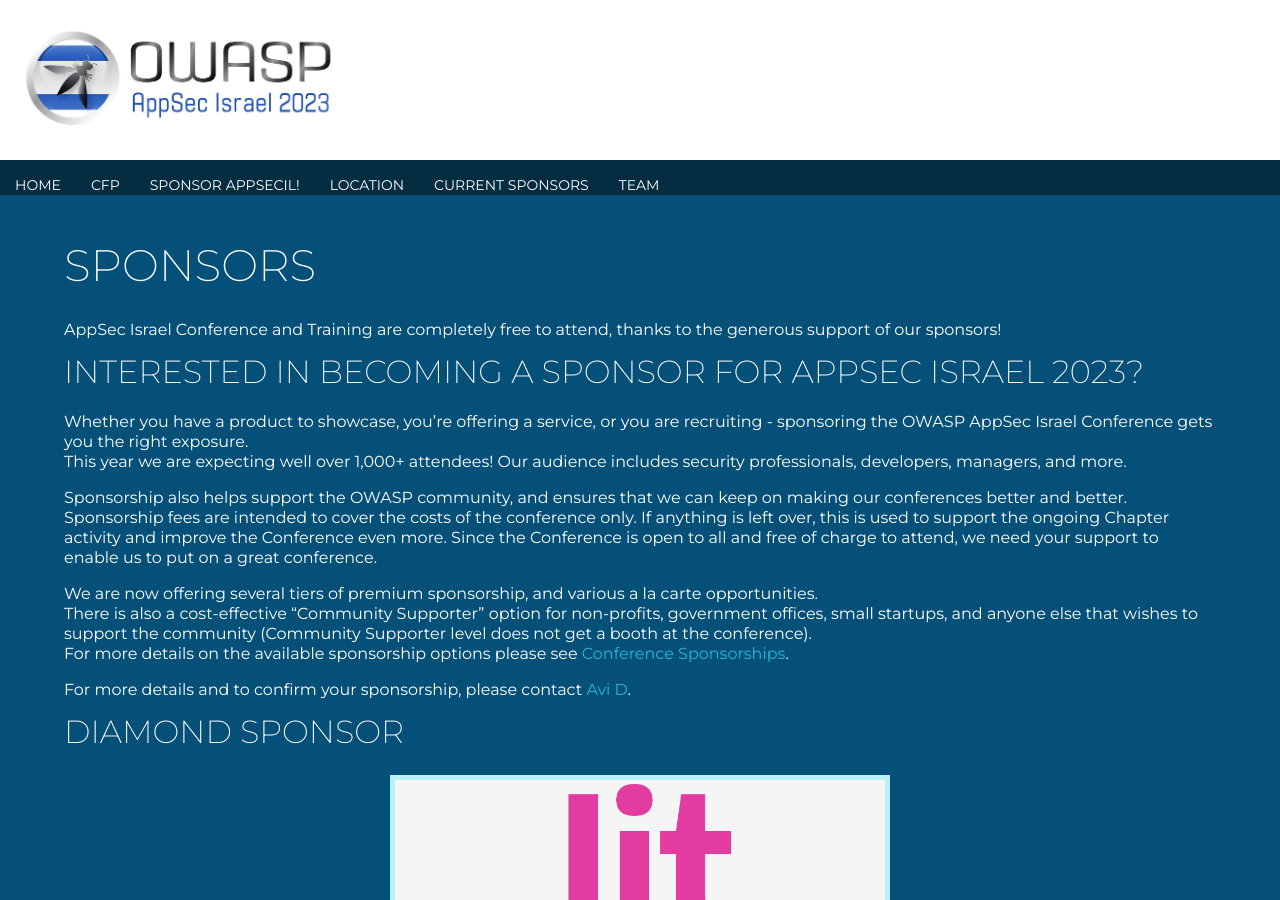
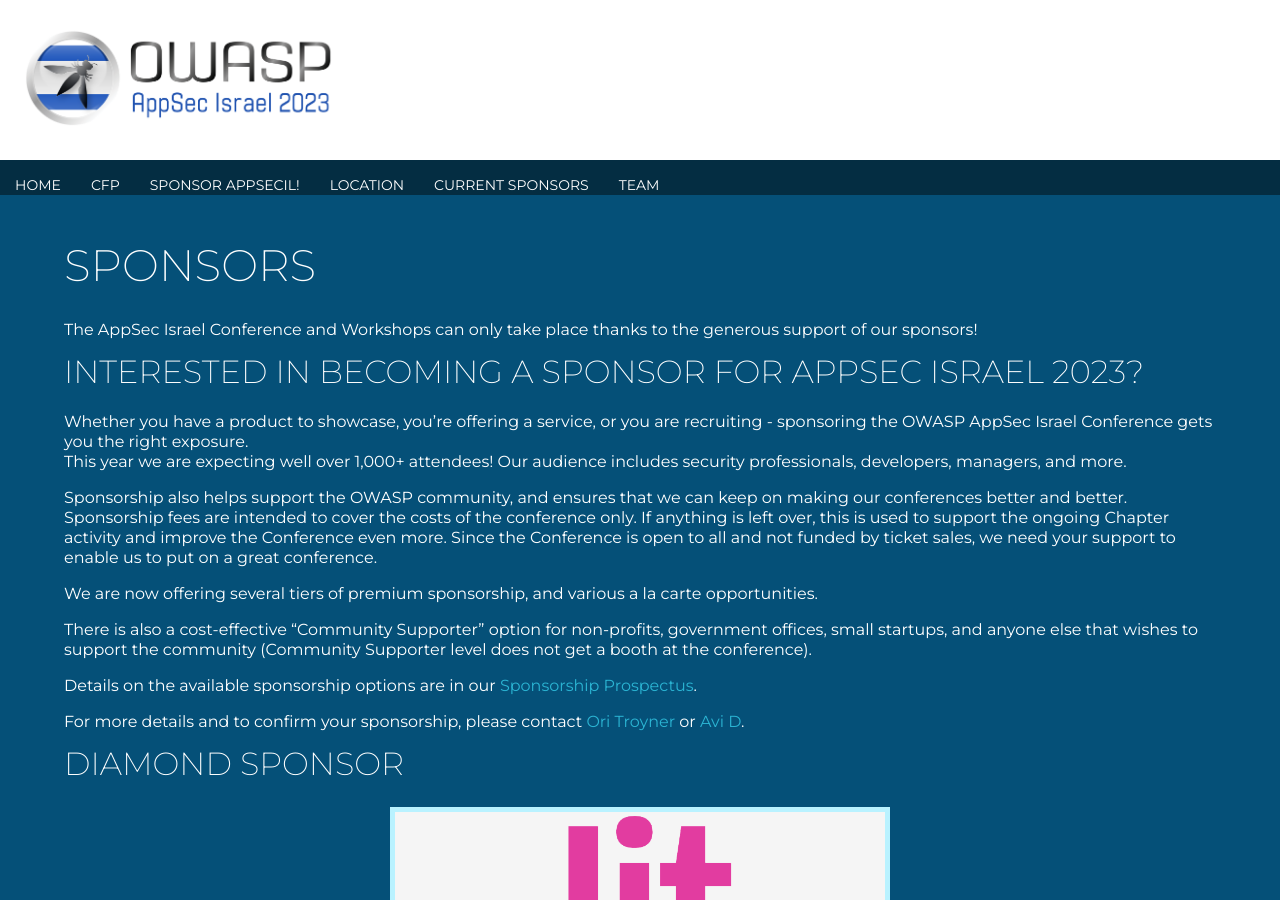
Before and after one commit to OWASP/www-event-appsecil-2023, a Jekyll site: the page built from Sponsors.md, in a window 1280 px wide and 900 px high. Built offline with Jekyll 4.4.1, drawn with Linux system fonts in a browser that asks for light colours; our own code applies the rules of GitHub Pages for plain Markdown files.

Commit message:
Tweak sponsors page

```diff
--- a/Sponsors.md
+++ b/Sponsors.md
@@ -3,7 +3,7 @@
 
 ## Sponsors
 
-AppSec Israel Conference and Training are completely free to attend, thanks to the generous support of our sponsors!
+The AppSec Israel Conference and Workshops can only take place thanks to the generous support of our sponsors!
 
 
 ### Interested in becoming a sponsor for {{ site.title }}?
@@ -11,13 +11,15 @@ AppSec Israel Conference and Training are completely free to attend, thanks to t
 Whether you have a product to showcase, you're offering a service, or you are recruiting - sponsoring the OWASP AppSec Israel Conference gets you the right exposure.
 This year we are expecting well over 1,000+ attendees! Our audience includes security professionals, developers, managers, and more.
 
-Sponsorship also helps support the OWASP community, and ensures that we can keep on making our conferences better and better. Sponsorship fees are intended to cover the costs of the conference only. If anything is left over, this is used to support the ongoing Chapter activity and improve the Conference even more. Since the Conference is open to all and free of charge to attend, we need your support to enable us to put on a great conference.
+Sponsorship also helps support the OWASP community, and ensures that we can keep on making our conferences better and better. Sponsorship fees are intended to cover the costs of the conference only. If anything is left over, this is used to support the ongoing Chapter activity and improve the Conference even more. Since the Conference is open to all and not funded by ticket sales, we need your support to enable us to put on a great conference.
 
 We are now offering several tiers of premium sponsorship, and various a la carte opportunities.
+
 There is also a cost-effective “Community Supporter” option for non-profits, government offices, small startups, and anyone else that wishes to support the community (Community Supporter level does not get a booth at the conference).
-For more details on the available sponsorship options please see [Conference Sponsorships]({{ site.url }}/assets/AppSecIL2023Sponsorships.pdf).
 
-For more details and to confirm your sponsorship, please contact [Avi D](mailto:avi.douglen@owasp.org).
+Details on the available sponsorship options are in our **[Sponsorship Prospectus]({{ site.url }}/assets/AppSecIL2023Sponsorships.pdf)**.
+
+For more details and to confirm your sponsorship, please contact [Ori Troyner](ori.troyner@owasp.org) or [Avi D](mailto:avi.douglen@owasp.org).
 
 {% if site.data.sponsors.diamond %}
 ### Diamond Sponsor
```
